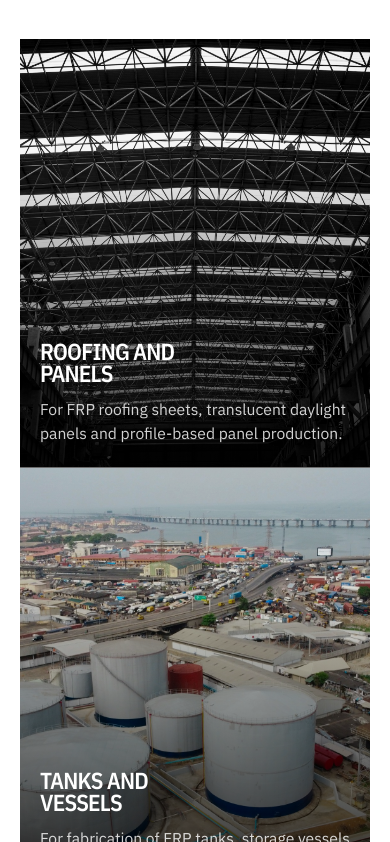
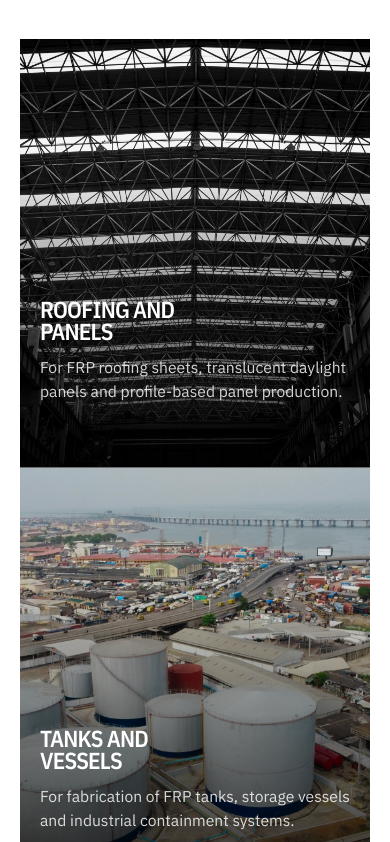
Before and after one commit to drifter089/TREXON-COMPANY, a Next.js app: page / in a window 390 px wide. Shown: the part 813-1655 px from the top of the page. Built offline with nearby package versions, Linux system fonts and the light colour scheme.

Commit message:
Lift mobile application card copy

```diff
--- a/app/components/HomeSections.module.css
+++ b/app/components/HomeSections.module.css
@@ -706,6 +706,10 @@
     border-bottom: 0;
   }
 
+  .panelCopy {
+    bottom: clamp(64px, 12vw, 96px);
+  }
+
   .panelDescription {
     max-height: 100px;
     margin-top: 14px;
```
